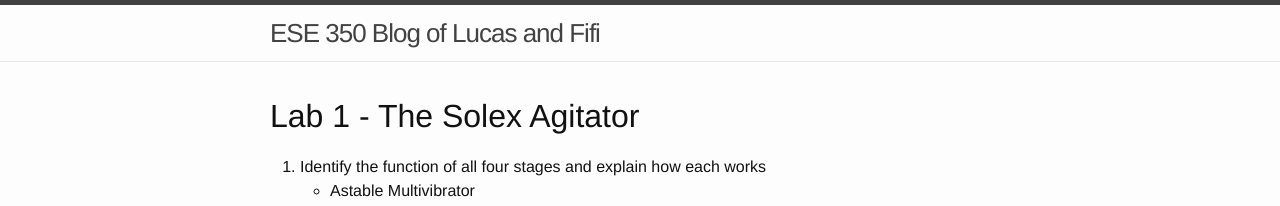
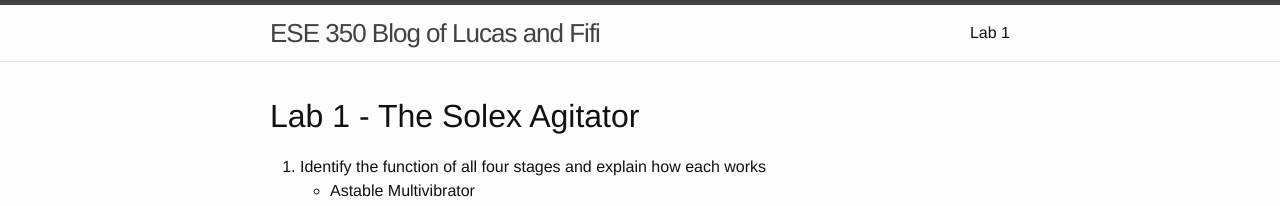
Before and after one commit to feefles/ese350, a Jekyll site: the page built from lab1.md, in a window 1280 px wide. Shown: the top 206 px of the page. Built offline with Jekyll 4.4.1, drawn with Linux system fonts in a browser that asks for light colours.

Commit message:
update metadata for lab1

```diff
--- a/lab1.md
+++ b/lab1.md
@@ -1,5 +1,7 @@
 ---
 layout: default
+title: "Lab 1"
+permalink: "/lab1.html"
 ---
 
 Lab 1 - The Solex Agitator
```
